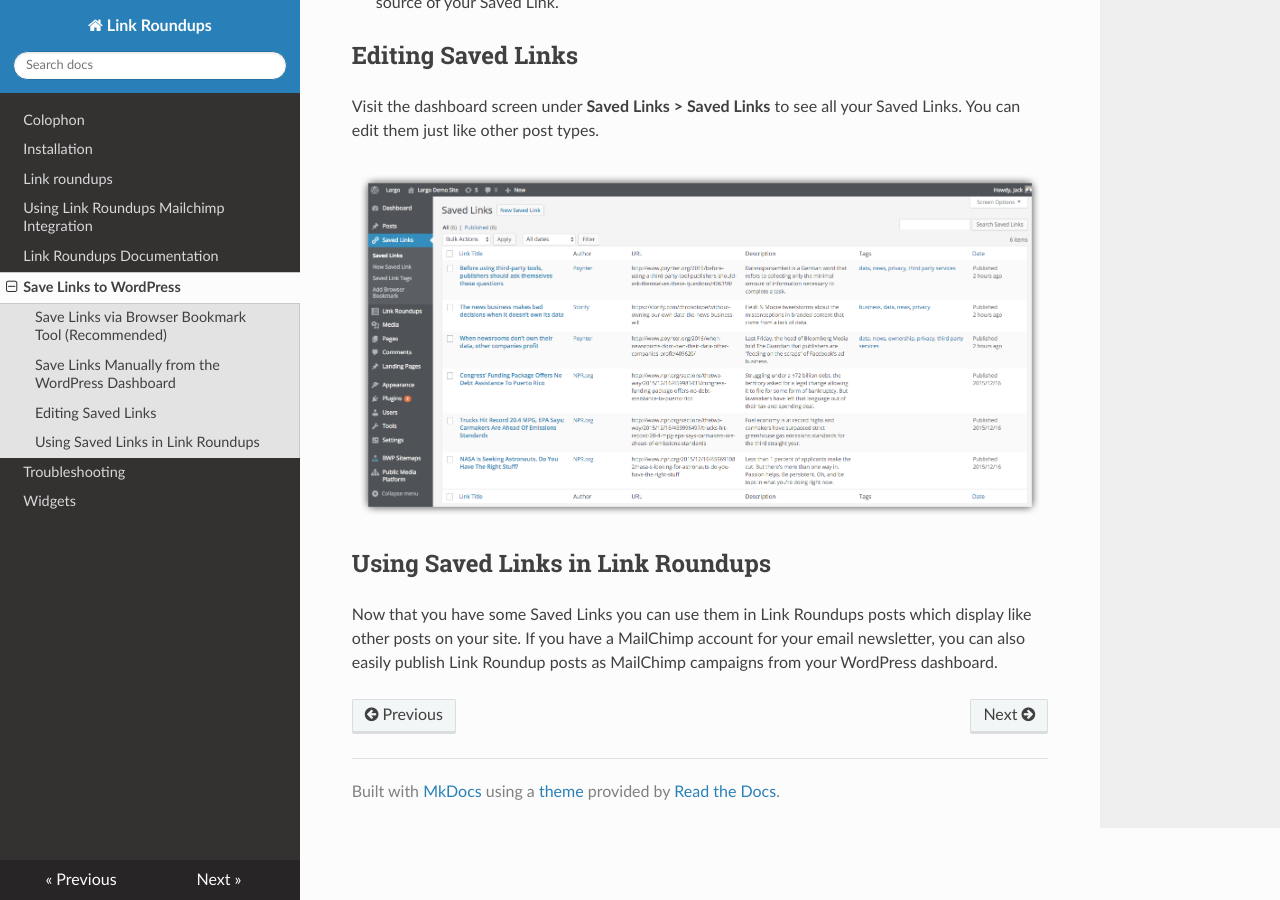
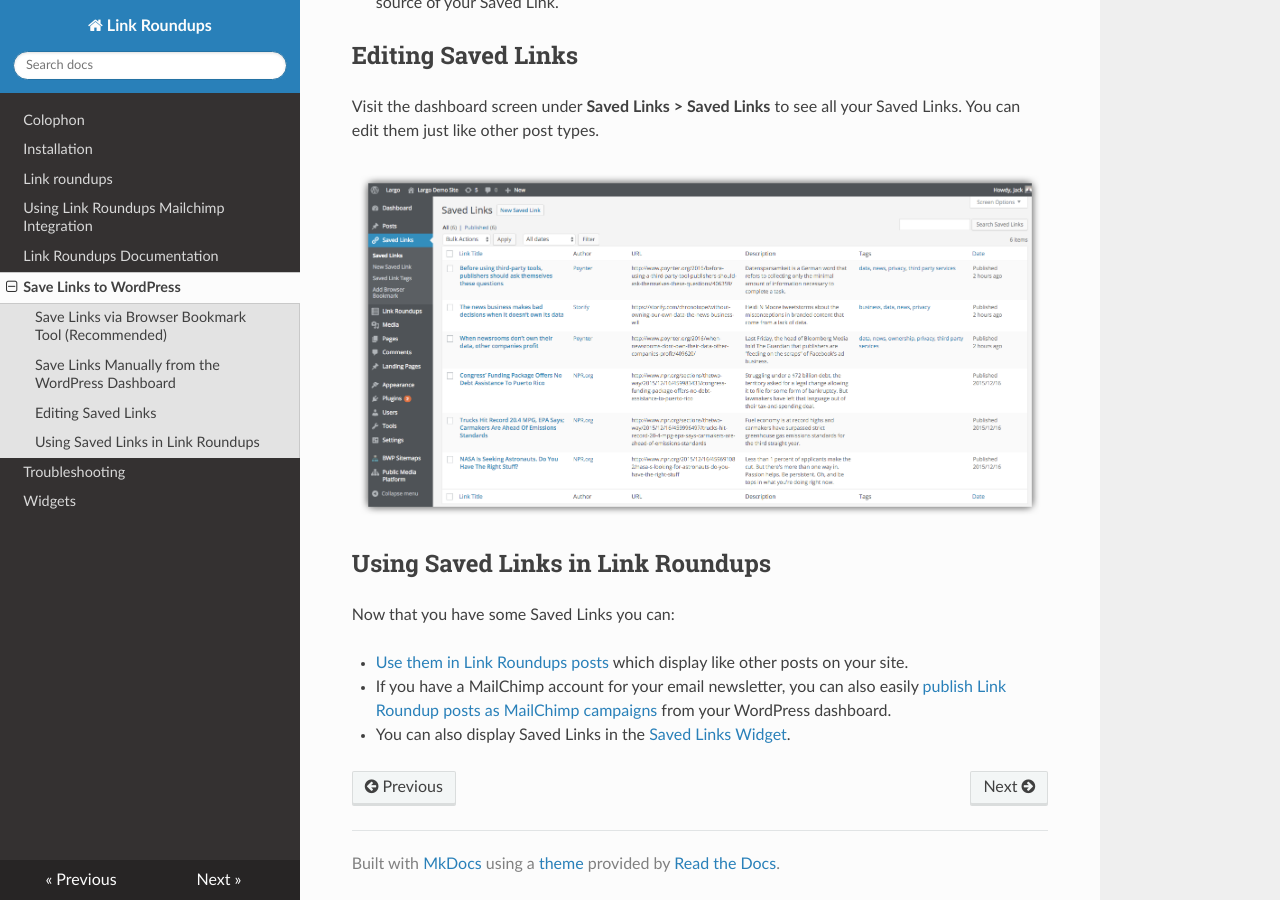
Before and after one commit to INN/link-roundups, an MkDocs documentation site: the page built from docs/saved-links.md, in a window 1280 px wide and 900 px high, scrolled down 2876 px. Built offline with MkDocs 1.6.1, drawn with Linux system fonts in a browser that asks for light colours; nearby versions of some CDN libraries.

Commit message:
add links to other pages where appropriate

```diff
--- a/docs/saved-links.md
+++ b/docs/saved-links.md
@@ -38,4 +38,8 @@ Visit the dashboard screen under **Saved Links > Saved Links** to see all your S
 
 ## Using Saved Links in Link Roundups
 
-Now that you have some Saved Links you can use them in Link Roundups posts which display like other posts on your site. If you have a MailChimp account for your email newsletter, you can also easily publish Link Roundup posts as MailChimp campaigns from your WordPress dashboard.
+Now that you have some Saved Links you can:
+
+- [Use them in Link Roundups posts](/docs/link-roundups.md) which display like other posts on your site.
+- If you have a MailChimp account for your email newsletter, you can also easily [publish Link Roundup posts as MailChimp campaigns](/docs/mailchimp.md) from your WordPress dashboard.
+- You can also display Saved Links in the [Saved Links Widget](/docs/widgets.md).
```
Also changed, not shown: docs/link-roundups.md (+1 -1 lines).
